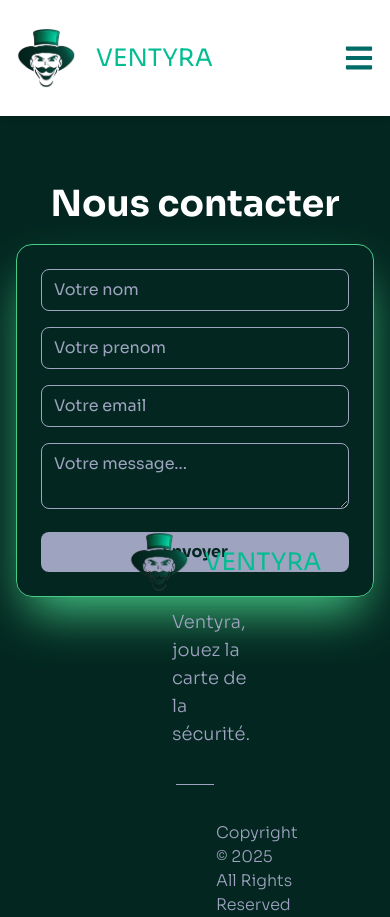
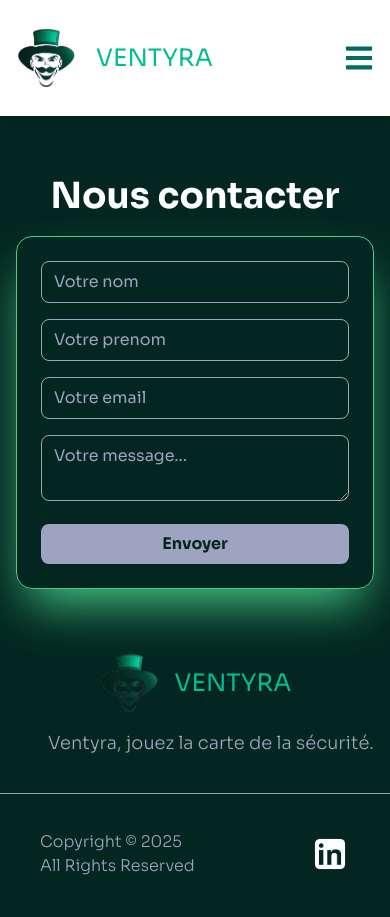
Before and after one commit to Valyors/ventyra, a Next.js app: page /pages/contact in a window 390 px wide. After the commit the page ends 885 px from the top, so only its background shows below. Built offline with nearby package versions, Linux system fonts and the light colour scheme.

Commit message:
modification footer contact version telephone

```diff
--- a/app/pages/contact/page.tsx
+++ b/app/pages/contact/page.tsx
@@ -122,7 +122,7 @@
           </form>
         )}
       </div>
-      <div className="px-44">
+      <div className="md:px-44 mt-14 md:mt-0">
         <Footer />
       </div>
     </div>
```
